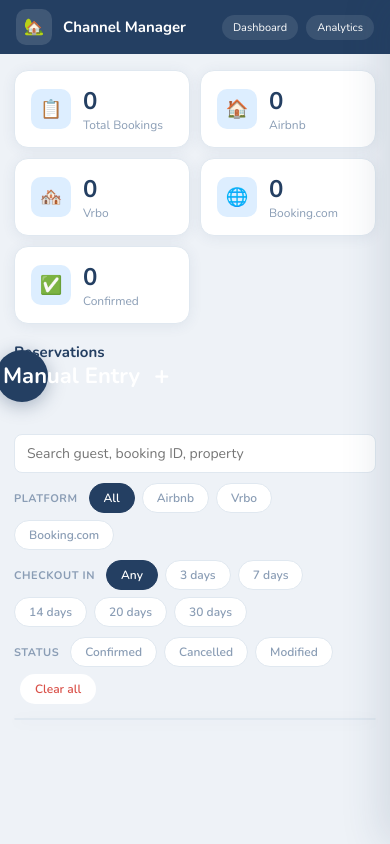
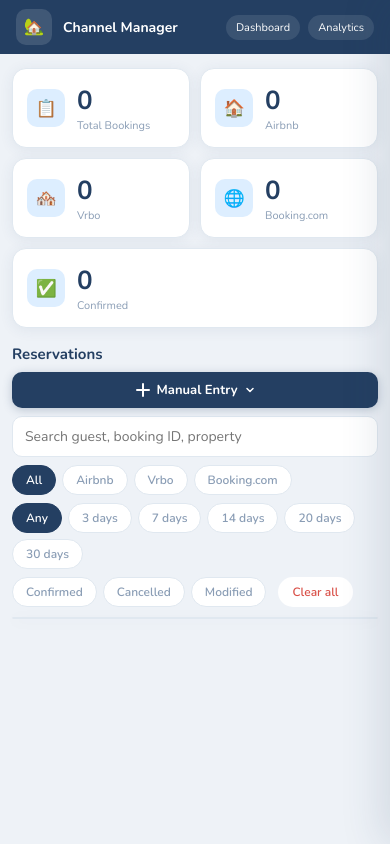
Before and after one commit to mustafat52/channel-manager, a FastAPI app: page /dashboard in a window 390 px wide. Run offline with FastAPI, Linux system fonts and the light colour scheme; the visitor is signed in with stand-in values (Sample User, id 1).

Commit message:
dashboard mobile view

```diff
--- a/app/templates/dashboard.html
+++ b/app/templates/dashboard.html
@@ -209,32 +209,61 @@ td.modified  { color:var(--amber); font-weight:700; }
 }
 
 
-/* ── RESPONSIVE ─────────────────────────────────────── */
-@media (max-width: 900px) {
-    .stats { grid-template-columns: repeat(3, 1fr); }
-}
+/* ── RESPONSIVE ─────────────────────────────────────────────────────── */
 
 @media (max-width: 768px) {
+
+    /* NAV */
     .topnav { padding: 0 16px; height: 54px; }
-    .nav-brand h1 { font-size: 15px; }
-    .nav-pill { padding: 5px 11px; font-size: 11px; }
+    .nav-brand h1 { font-size: 14px; }
+    .nav-pill { padding: 5px 10px; font-size: 11px; }
 
-    .page { padding: 16px 14px 60px; }
+    /* PAGE */
+    .page { padding: 14px 12px 100px; }
 
-    .stats { grid-template-columns: repeat(2, 1fr); gap: 10px; margin-bottom: 18px; }
-    .card { padding: 14px 16px; border-radius: 14px; gap: 12px; }
-    .card-ico { width: 40px; height: 40px; font-size: 18px; border-radius: 10px; flex-shrink: 0; }
-    .card h2 { font-size: 24px; }
+    /* STATS — 2 columns, 5th card spans full width */
+    .stats {
+        grid-template-columns: 1fr 1fr;
+        gap: 10px;
+        margin-bottom: 16px;
+    }
+    .stats .card:last-child { grid-column: 1 / -1; }
+    .card { padding: 14px 14px; border-radius: 14px; gap: 12px; }
+    .card-ico { width: 38px; height: 38px; font-size: 17px; border-radius: 10px; flex-shrink: 0; }
+    .card h2 { font-size: 26px; }
+    .card p { font-size: 11px; }
 
-    .toolbar-row { flex-direction: column; align-items: flex-start; gap: 10px; }
+    /* TOOLBAR */
+    .toolbar { gap: 8px; margin-bottom: 10px; }
+    .toolbar-row {
+        flex-direction: column;
+        align-items: flex-start;
+        gap: 8px;
+    }
+
+    /* Search full width */
     .search-box { width: 100%; }
-    .search-box input { width: 100%; padding: 9px 12px; border-radius: 8px; font-size: 14px; }
+    .search-box form { width: 100%; }
+    .search-box input {
+        width: 100%;
+        padding: 10px 12px;
+        border-radius: 10px;
+        font-size: 14px;
+    }
 
-    .filters a { padding: 6px 14px; font-size: 12px; }
+    /* Filter labels hidden on mobile to save space */
+    .filter-section-label { display: none; }
 
-    /* Hide standard table, show mobile cards */
-    .table-wrap { border-radius: 14px; overflow: hidden; }
-    table { display: none; }
+    /* Filter pills smaller */
+    .filters { gap: 6px; }
+    .filters a { padding: 6px 13px; font-size: 12px; }
+
+    /* Manual entry button full width */
+    .manual-entry-wrap { width: 100%; }
+    .btn-add-booking { width: 100%; justify-content: center; }
+
+    /* Table hidden — show mobile cards instead */
+    .table-wrap table { display: none; }
     .mobile-cards { display: flex; flex-direction: column; }
 }
 
@@ -276,24 +317,12 @@ td.modified  { color:var(--amber); font-weight:700; }
     font-weight: 700;
     padding: 3px 10px;
     border-radius: 20px;
+    white-space: nowrap;
+    flex-shrink: 0;
 }
 .status-pill.confirmed { background: #e6f7f0; color: var(--green); }
 .status-pill.cancelled { background: #fdf0ef; color: var(--red); }
 .status-pill.modified  { background: #fdf4e8; color: var(--amber); }
-
-/* Manual entry FAB on mobile */
-@media (max-width: 768px) {
-    .manual-entry-wrap { position: fixed; bottom: 22px; right: 18px; z-index: 200; }
-    .manual-entry-wrap > button {
-        width: 52px; height: 52px; border-radius: 50%;
-        padding: 0; font-size: 22px;
-        box-shadow: 0 4px 18px rgba(36,63,98,0.35);
-    }
-    .manual-entry-wrap > button span { display: none; }
-    .manual-entry-wrap > button::after { content: '+'; font-size: 26px; line-height: 1; }
-    .manualMenu { bottom: 62px; top: auto; right: 0; }
-    .drawer { width: 100% !important; max-width: 100% !important; border-radius: 20px 20px 0 0 !important; bottom: 0; top: auto !important; height: 90vh; overflow-y: auto; }
-}
 </style>
 </head>
 
```
Also changed, not shown: other parts of app/templates/dashboard.html (+18 -8 lines).
